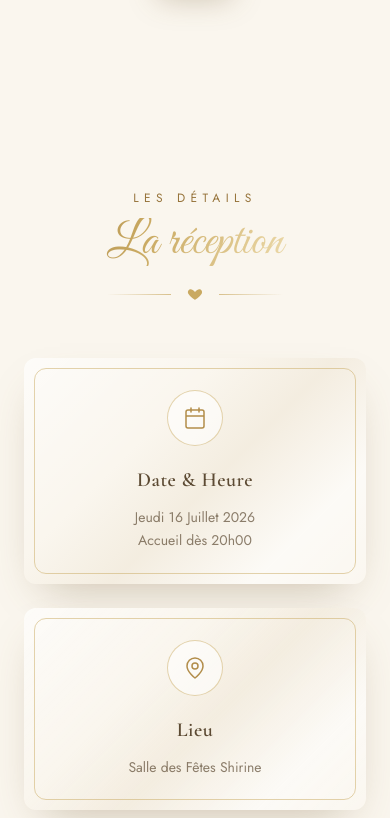
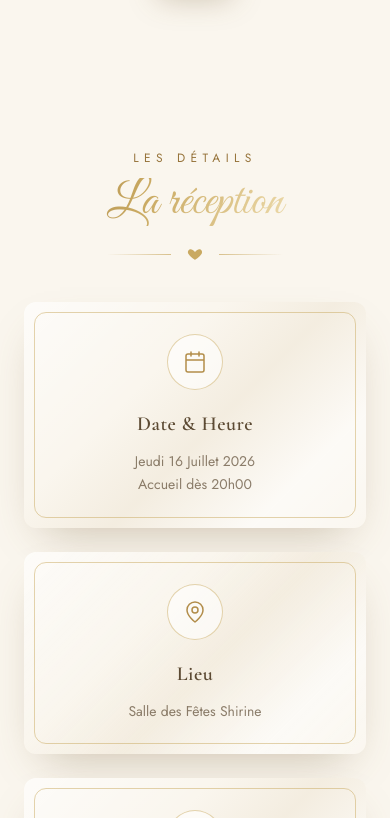
Before and after one commit to rahmachouaieb01-prog/invitation-fiancailles-rayen-dounia, a React (Vite) app: page / in a window 390 px wide. Shown: the part 1266-2084 px from the top of the page. Built offline with nearby package versions, Linux system fonts and the light colour scheme.

Commit message:
Fix details section on mobile

```diff
--- a/src/components/Invitation.tsx
+++ b/src/components/Invitation.tsx
@@ -103,8 +103,8 @@ export default function Invitation() {
       </section>
 
       {/* ===== Details ===== */}
-      <section className="relative px-6 py-24">
-        <motion.div {...fadeUp} data-stop className="mx-auto max-w-5xl space-y-12">
+      <section className="relative px-6 py-14 sm:py-24">
+        <motion.div data-stop className="mx-auto max-w-5xl space-y-8 sm:space-y-12">
           <div className="space-y-3 text-center">
             <p className="text-xs tracking-[0.45em] uppercase text-gold-600">Les détails</p>
             <h2 className="font-script text-5xl text-gold-gradient sm:text-6xl">La réception</h2>
```
